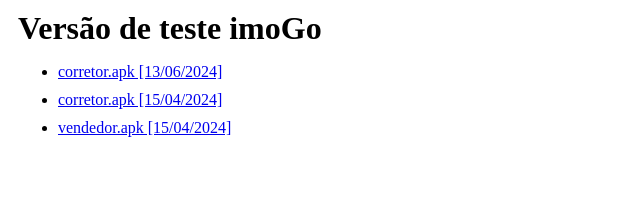
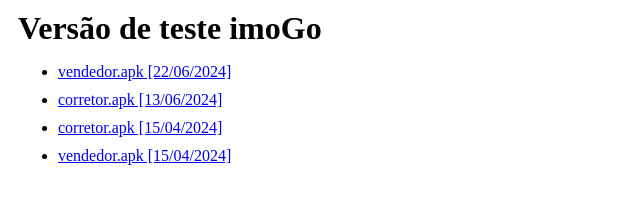
Before and after one commit to josuejuca/imogo, a plain HTML site: page index.html in a window 1280 px wide. Shown: the whole page, without its empty margins (0-640 px from the left). Drawn offline with Linux system fonts and the light colour scheme.

Commit message:
Update index.html

```diff
--- a/index.html
+++ b/index.html
@@ -47,6 +47,7 @@
         }
     </style>
     <ul>
+        <li><a href="vendedor-22062024.apk">vendedor.apk [22/06/2024]</a></li>
         <li><a href="app/imogo_corretor_13-6.apk">corretor.apk [13/06/2024]</a></li>
         <li><a href="app/imogo_corretor.apk">corretor.apk [15/04/2024]</a></li>
         <li><a href="app/imogo_vendedor.apk">vendedor.apk [15/04/2024]</a></li>
```
